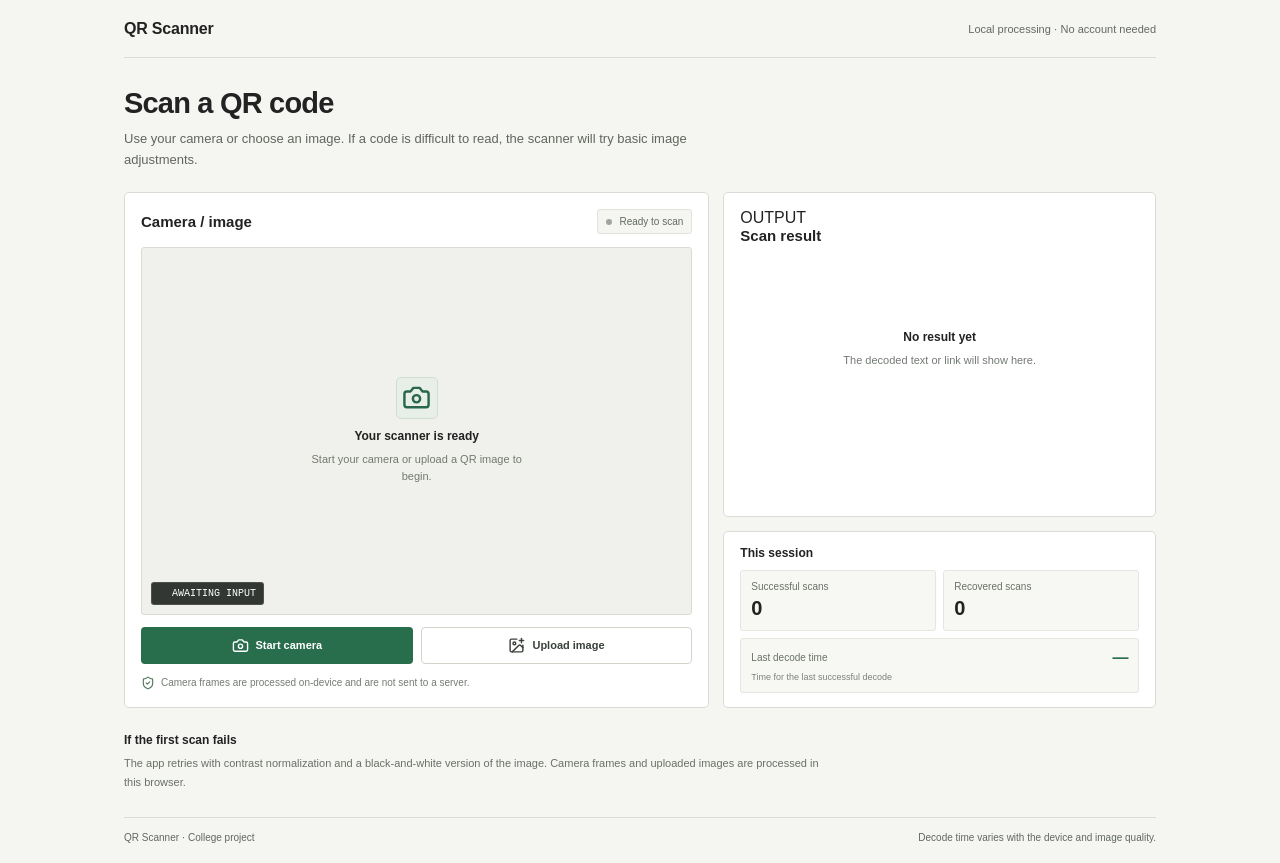
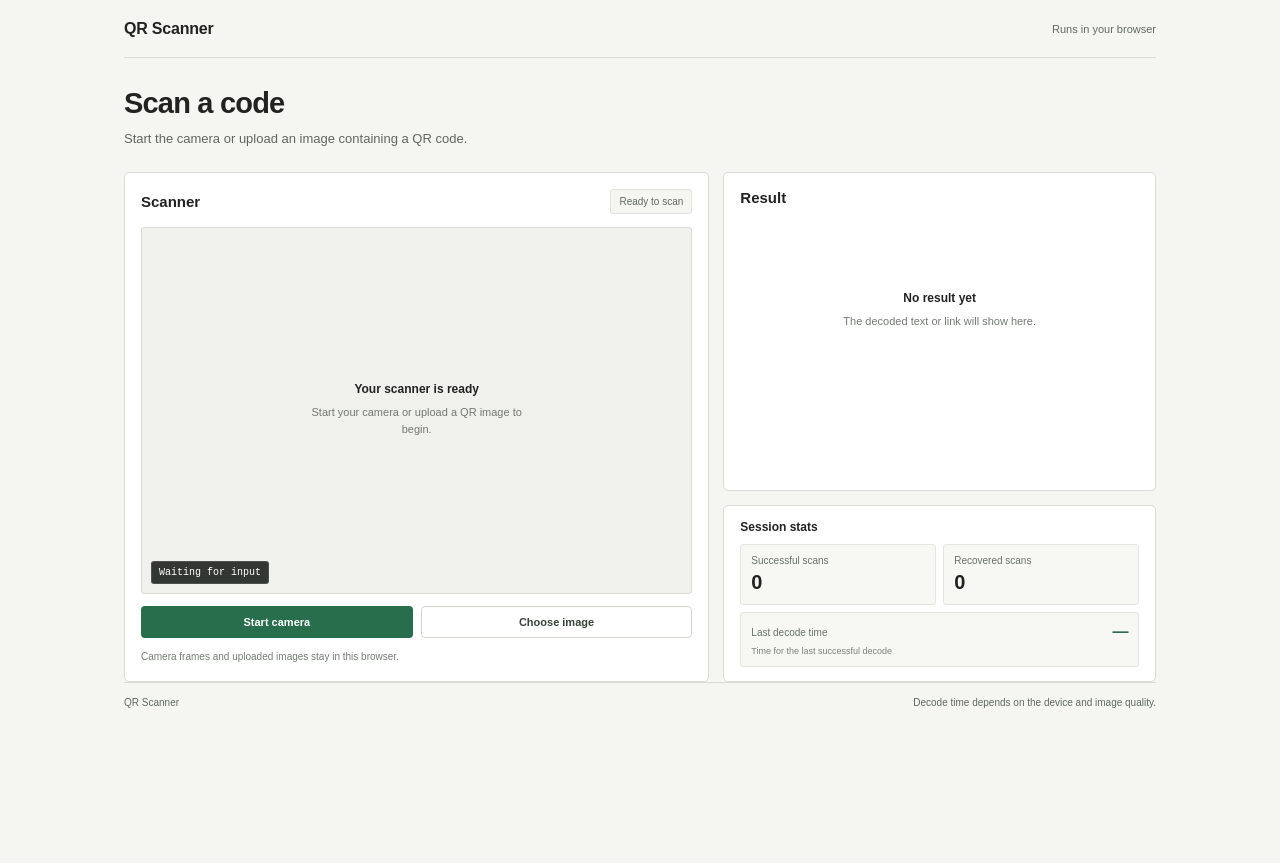
Before and after one commit to visheshGupta01/qr-scanner, a React (Vite) app: page / in a window 1280 px wide. After the commit the page ends 800 px from the top, so only its background shows below. Built offline with nearby package versions, Linux system fonts and the light colour scheme.

Commit message:
Simplify scanner interface and remove decorative icons

```diff
--- a/src/App.tsx
+++ b/src/App.tsx
@@ -1,6 +1,5 @@
 import { useCallback, useEffect, useRef, useState } from 'react';
 import { readBarcodes } from 'zxing-wasm/reader';
-import { Camera, Check, Copy, ExternalLink, ImagePlus, ShieldCheck } from 'lucide-react';
 
 type ScanResult = { text: string; format: string; time: number; path: string };
 
@@ -183,28 +182,27 @@ export default function App() {
   };
 
   return <main className="app-shell">
-    <header className="topbar"><a className="brand" href="#top">QR Scanner</a><span className="top-note">Local processing · No account needed</span></header>
-    <section className="hero" id="top"><h1>Scan a QR code</h1><p className="subtitle">Use your camera or choose an image. If a code is difficult to read, the scanner will try basic image adjustments.</p></section>
+    <header className="topbar"><a className="brand" href="#top">QR Scanner</a><span className="top-note">Runs in your browser</span></header>
+    <section className="hero" id="top"><h1>Scan a code</h1><p className="subtitle">Start the camera or upload an image containing a QR code.</p></section>
     <section className="workspace">
-      <div className="scanner-panel panel"><div className="panel-heading"><div><h2>Camera / image</h2></div><span className={`status-chip ${result ? 'success' : ''}`}><span className="status-dot"/>{result ? 'Decoded' : status}</span></div>
+      <div className="scanner-panel panel"><div className="panel-heading"><div><h2>Scanner</h2></div><span className={`status-chip ${result ? 'success' : ''}`}>{result ? 'Decoded' : status}</span></div>
         <div className={`camera-stage ${cameraOn ? 'camera-active' : ''}`}>
           <video ref={videoRef} className={cameraOn ? 'visible' : ''} playsInline muted aria-label="Live camera preview"/><canvas ref={canvasRef} className="processing-canvas"/>
-          {!cameraOn && <div className="camera-placeholder"><div className="placeholder-icon"><Camera size={29}/></div><strong>Your scanner is ready</strong><span>Start your camera or upload a QR image to begin.</span></div>}
-          {cameraOn && <div className="scan-overlay"><i className="corner tl"/><i className="corner tr"/><i className="corner bl"/><i className="corner br"/><span className="scan-line"/></div>}
-          <div className="stage-label"><span className="live-dot"/>{cameraOn ? 'LIVE CAMERA' : 'AWAITING INPUT'}</div>
+          {!cameraOn && <div className="camera-placeholder"><strong>Your scanner is ready</strong><span>Start your camera or upload a QR image to begin.</span></div>}
+          {cameraOn && <div className="scan-overlay"><i className="corner tl"/><i className="corner tr"/><i className="corner bl"/><i className="corner br"/></div>}
+          <div className="stage-label">{cameraOn ? 'Camera on' : 'Waiting for input'}</div>
         </div>
         {error && <div className="error-banner">{error}</div>}
-        <div className="scan-actions"><button className="button primary" onClick={cameraOn ? stopCamera : startCamera}>{cameraOn ? <><Camera size={17}/> Stop camera</> : <><Camera size={17}/> Start camera</>}</button><label className="button secondary upload-button"><ImagePlus size={17}/> Upload image<input type="file" accept="image/*" onChange={(event) => { void onUpload(event.target.files?.[0]); event.currentTarget.value = ''; }}/></label></div>
-        <p className="permission-note"><ShieldCheck size={14}/> Camera frames are processed on-device and are not sent to a server.</p>
+        <div className="scan-actions"><button className="button primary" onClick={cameraOn ? stopCamera : startCamera}>{cameraOn ? 'Stop camera' : 'Start camera'}</button><label className="button secondary upload-button">Choose image<input type="file" accept="image/*" onChange={(event) => { void onUpload(event.target.files?.[0]); event.currentTarget.value = ''; }}/></label></div>
+        <p className="permission-note">Camera frames and uploaded images stay in this browser.</p>
       </div>
       <aside className="right-column">
-        <div className="result-panel panel"><div className="panel-heading"><div><div className="section-kicker">OUTPUT</div><h2>Scan result</h2></div></div>
-          {result ? <div className="result-content"><div className="decoded-badge"><Check size={13}/> Decoded</div><div className="result-text">{result.text}</div><div className="result-meta"><span>{result.format}</span><span>{result.time.toFixed(0)} ms</span><span>{result.path}</span></div><div className="result-actions"><button className="button primary" onClick={() => void copyResult()}>{copied ? <Check size={16}/> : <Copy size={16}/>} {copied ? 'Copied' : 'Copy result'}</button>{isUrl(result.text) && <a className="button secondary" href={result.text} target="_blank" rel="noreferrer">Open link <ExternalLink size={15}/></a>}</div><button className="text-button" onClick={() => { setResult(null); setStatus('Ready to scan'); }}>Clear result</button></div> : <div className="empty-result"><strong>No result yet</strong><span>The decoded text or link will show here.</span></div>}
+        <div className="result-panel panel"><div className="panel-heading"><h2>Result</h2></div>
+          {result ? <div className="result-content"><div className="decoded-badge">Decoded</div><div className="result-text">{result.text}</div><div className="result-meta"><span>{result.format}</span><span>{result.time.toFixed(0)} ms</span><span>{result.path}</span></div><div className="result-actions"><button className="button primary" onClick={() => void copyResult()}>{copied ? 'Copied' : 'Copy result'}</button>{isUrl(result.text) && <a className="button secondary" href={result.text} target="_blank" rel="noreferrer">Open link</a>}</div><button className="text-button" onClick={() => { setResult(null); setStatus('Ready to scan'); }}>Clear result</button></div> : <div className="empty-result"><strong>No result yet</strong><span>The decoded text or link will show here.</span></div>}
         </div>
-        <div className="metrics-panel panel"><div className="metrics-title">This session</div><div className="metrics-grid"><div className="metric"><span>Successful scans</span><strong>{scans}</strong></div><div className="metric"><span>Recovered scans</span><strong>{recovered}</strong></div><div className="metric metric-wide"><span>Last decode time</span><strong>{lastLatency === null ? '—' : `${lastLatency.toFixed(0)} ms`}</strong><small>Time for the last successful decode</small></div></div></div>
+        <div className="metrics-panel panel"><div className="metrics-title">Session stats</div><div className="metrics-grid"><div className="metric"><span>Successful scans</span><strong>{scans}</strong></div><div className="metric"><span>Recovered scans</span><strong>{recovered}</strong></div><div className="metric metric-wide"><span>Last decode time</span><strong>{lastLatency === null ? '—' : `${lastLatency.toFixed(0)} ms`}</strong><small>Time for the last successful decode</small></div></div></div>
       </aside>
     </section>
-    <section className="method-note"><strong>If the first scan fails</strong><p>The app retries with contrast normalization and a black-and-white version of the image. Camera frames and uploaded images are processed in this browser.</p></section>
-    <footer><span>QR Scanner · College project</span><span>Decode time varies with the device and image quality.</span></footer>
+    <footer><span>QR Scanner</span><span>Decode time depends on the device and image quality.</span></footer>
   </main>;
 }
```
